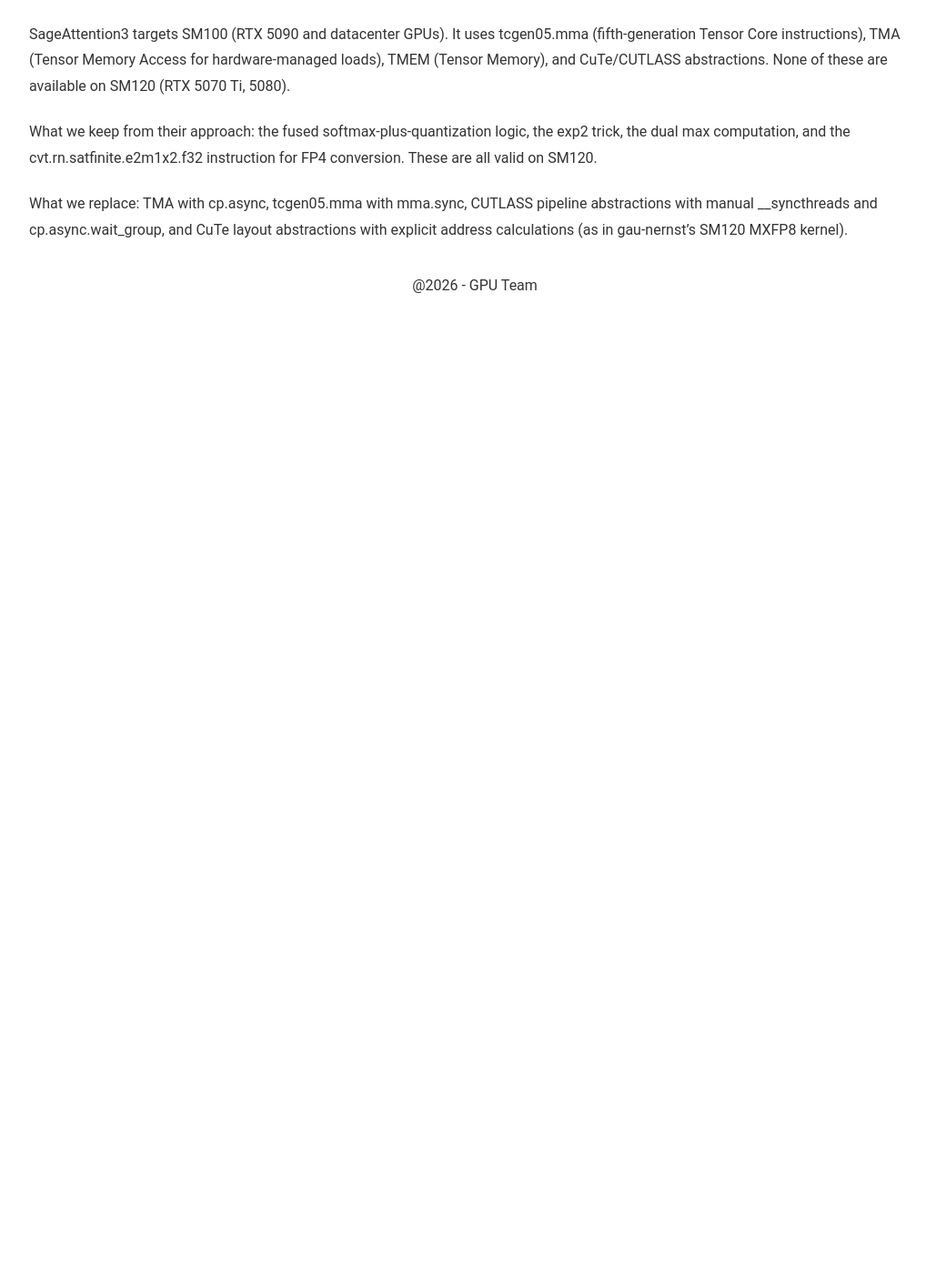
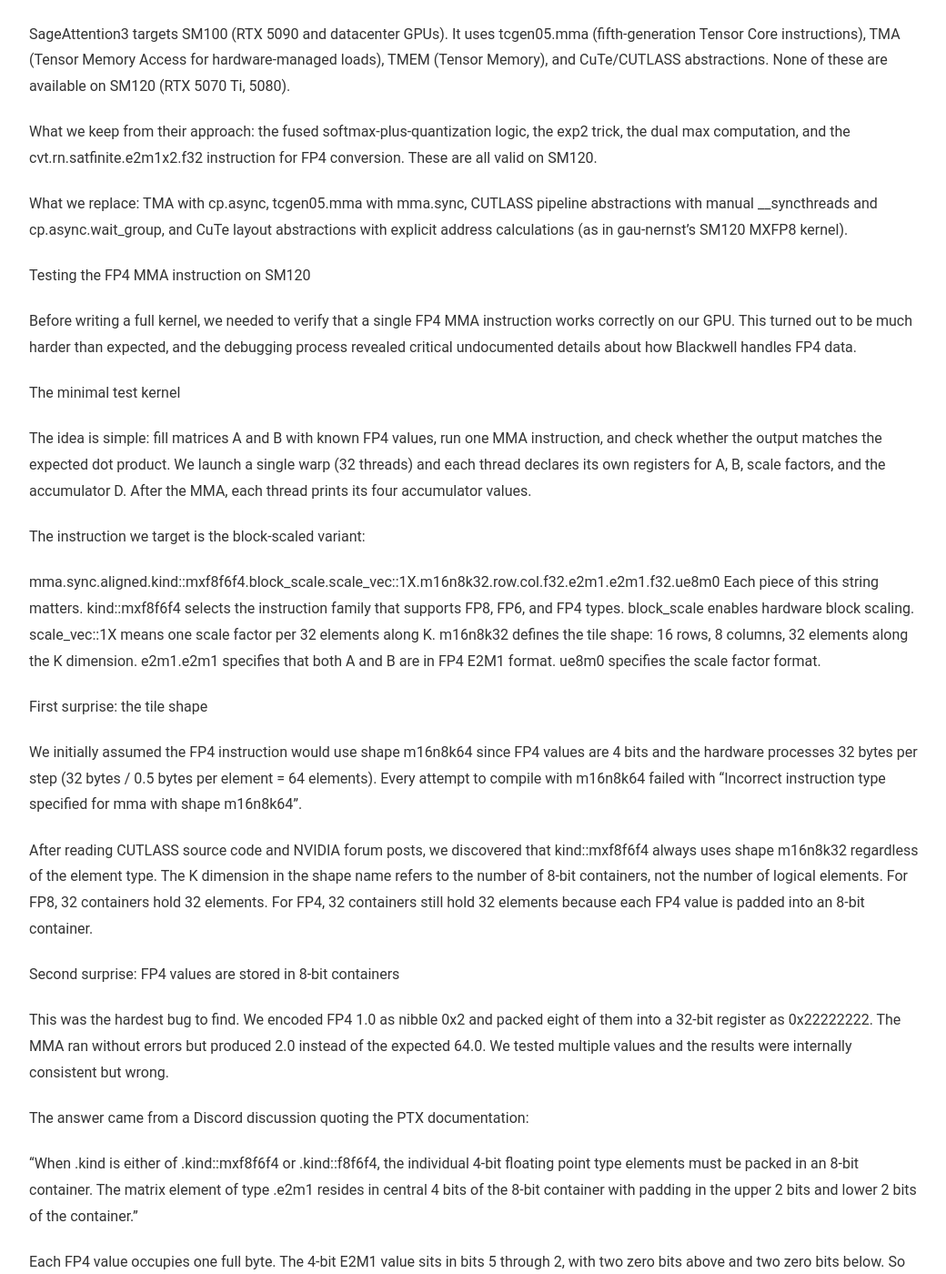
Before and after one commit to florianmattana/florian, a Jekyll site: the page built from _posts/2026-03-17-fp4-fused-attention-kernel-sm120.md, in a window 1280 px wide and 1400 px high, scrolled down 9608 px. Shown: the whole window at 91% size, without its empty margins (118-1158 px from the left). Built offline with Jekyll 4.4.1, drawn with Linux system fonts in a browser that asks for light colours; before the commit the page ends 9947 px from its top, so only the background shows below that; some of the changed text lies outside the part shown.

Commit message:
Update 2026-03-17-fp4-fused-attention-kernel-sm120.md

```diff
--- a/_posts/2026-03-17-fp4-fused-attention-kernel-sm120.md
+++ b/_posts/2026-03-17-fp4-fused-attention-kernel-sm120.md
@@ -215,3 +215,44 @@ SageAttention3 targets SM100 (RTX 5090 and datacenter GPUs). It uses tcgen05.mma
 What we keep from their approach: the fused softmax-plus-quantization logic, the exp2 trick, the dual max computation, and the cvt.rn.satfinite.e2m1x2.f32 instruction for FP4 conversion. These are all valid on SM120.
 
 What we replace: TMA with cp.async, tcgen05.mma with mma.sync, CUTLASS pipeline abstractions with manual __syncthreads and cp.async.wait_group, and CuTe layout abstractions with explicit address calculations (as in gau-nernst's SM120 MXFP8 kernel).
+
+Testing the FP4 MMA instruction on SM120
+
+Before writing a full kernel, we needed to verify that a single FP4 MMA instruction works correctly on our GPU. This turned out to be much harder than expected, and the debugging process revealed critical undocumented details about how Blackwell handles FP4 data.
+
+The minimal test kernel
+
+The idea is simple: fill matrices A and B with known FP4 values, run one MMA instruction, and check whether the output matches the expected dot product. We launch a single warp (32 threads) and each thread declares its own registers for A, B, scale factors, and the accumulator D. After the MMA, each thread prints its four accumulator values.
+
+The instruction we target is the block-scaled variant:
+
+mma.sync.aligned.kind::mxf8f6f4.block_scale.scale_vec::1X.m16n8k32.row.col.f32.e2m1.e2m1.f32.ue8m0
+Each piece of this string matters. kind::mxf8f6f4 selects the instruction family that supports FP8, FP6, and FP4 types. block_scale enables hardware block scaling. scale_vec::1X means one scale factor per 32 elements along K. m16n8k32 defines the tile shape: 16 rows, 8 columns, 32 elements along the K dimension. e2m1.e2m1 specifies that both A and B are in FP4 E2M1 format. ue8m0 specifies the scale factor format.
+
+First surprise: the tile shape
+
+We initially assumed the FP4 instruction would use shape m16n8k64 since FP4 values are 4 bits and the hardware processes 32 bytes per step (32 bytes / 0.5 bytes per element = 64 elements). Every attempt to compile with m16n8k64 failed with "Incorrect instruction type specified for mma with shape m16n8k64".
+
+After reading CUTLASS source code and NVIDIA forum posts, we discovered that kind::mxf8f6f4 always uses shape m16n8k32 regardless of the element type. The K dimension in the shape name refers to the number of 8-bit containers, not the number of logical elements. For FP8, 32 containers hold 32 elements. For FP4, 32 containers still hold 32 elements because each FP4 value is padded into an 8-bit container.
+
+Second surprise: FP4 values are stored in 8-bit containers
+
+This was the hardest bug to find. We encoded FP4 1.0 as nibble 0x2 and packed eight of them into a 32-bit register as 0x22222222. The MMA ran without errors but produced 2.0 instead of the expected 64.0. We tested multiple values and the results were internally consistent but wrong.
+
+The answer came from a Discord discussion quoting the PTX documentation:
+
+"When .kind is either of .kind::mxf8f6f4 or .kind::f8f6f4, the individual 4-bit floating point type elements must be packed in an 8-bit container. The matrix element of type .e2m1 resides in central 4 bits of the 8-bit container with padding in the upper 2 bits and lower 2 bits of the container."
+
+Each FP4 value occupies one full byte. The 4-bit E2M1 value sits in bits 5 through 2, with two zero bits above and two zero bits below. So FP4 1.0 (0010 in E2M1) becomes 00 0010 00 in binary, which is 0x08, not 0x22.
+
+With the correct encoding 0x08080808, the MMA produces 32.0, which is exactly right: 32 elements along K, each contributing 1.0 times 1.0.
+
+Third surprise: scale_vec::2X is not available
+
+We planned to use scale_vec::2X for finer quantization granularity (one scale factor per 16 elements instead of 32). The compiler rejected it with "Illegal modifier .scale_vec::2X for instruction mma". On SM120 with kind::mxf8f6f4, only scale_vec::1X is supported. The 2X option exists on SM100 with the kind::mxf4nvf4 instruction family, which packs FP4 values as true 4-bit nibbles and runs at twice the throughput.
+
+What this means for the kernel
+
+On SM120 with kind::mxf8f6f4, FP4 runs at half the theoretical throughput because each 4-bit value wastes 4 bits of padding. The alternative instruction family kind::mxf4nvf4 avoids this waste but is not available on SM120. This is a hardware limitation of consumer Blackwell GPUs that datacenter parts (SM100) do not have.
+
+For our fused attention kernel, this means we work with scale_vec::1X (one scale per 32 elements) and accept the throughput penalty. The encoding rule (center the 4 bits in an 8-bit container) must be applied everywhere: when quantizing activations to FP4, when repacking P between the two MMAs, and when loading pre-quantized weights from memory.
```
